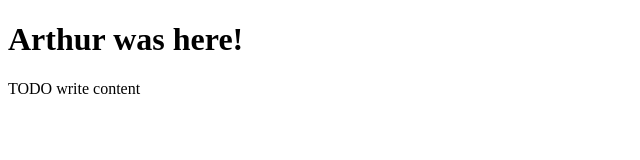
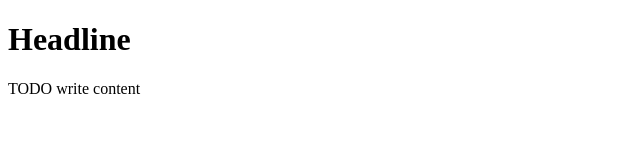
Before and after one commit to florian-eckkrammer/LPWExample, a website: page public_html/index.html in a window 1280 px wide. Shown: the whole page, without its empty margins (0-640 px from the left). Drawn offline with Linux system fonts and the light colour scheme.

Commit message:
Revert "Arthur was here"
This reverts commit c00876e18bd8eb7e9b2e85d84d8557e4fa5b133d.

```diff
--- a/public_html/index.html
+++ b/public_html/index.html
@@ -14,7 +14,7 @@ and open the template in the editor.
         <meta name="viewport" content="width=device-width, initial-scale=1.0">
     </head>
     <body>
-        <h1> Arthur was here! </h1>
+        <h1> Headline </h1>
         <div>TODO write content</div>
     </body>
 </html>
```
